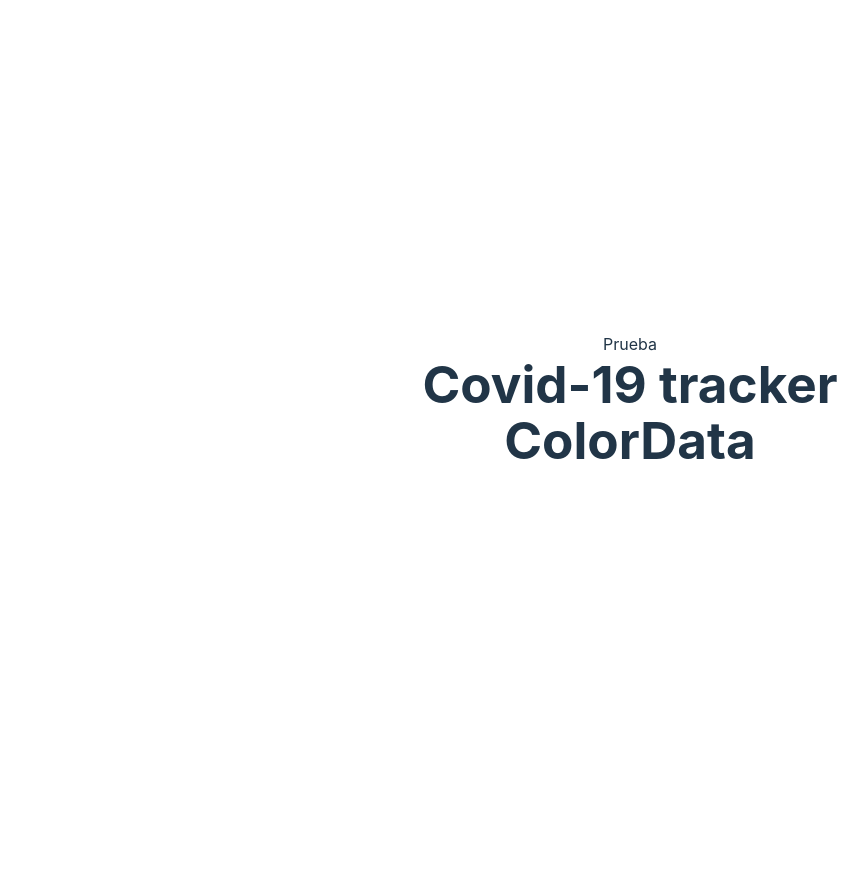
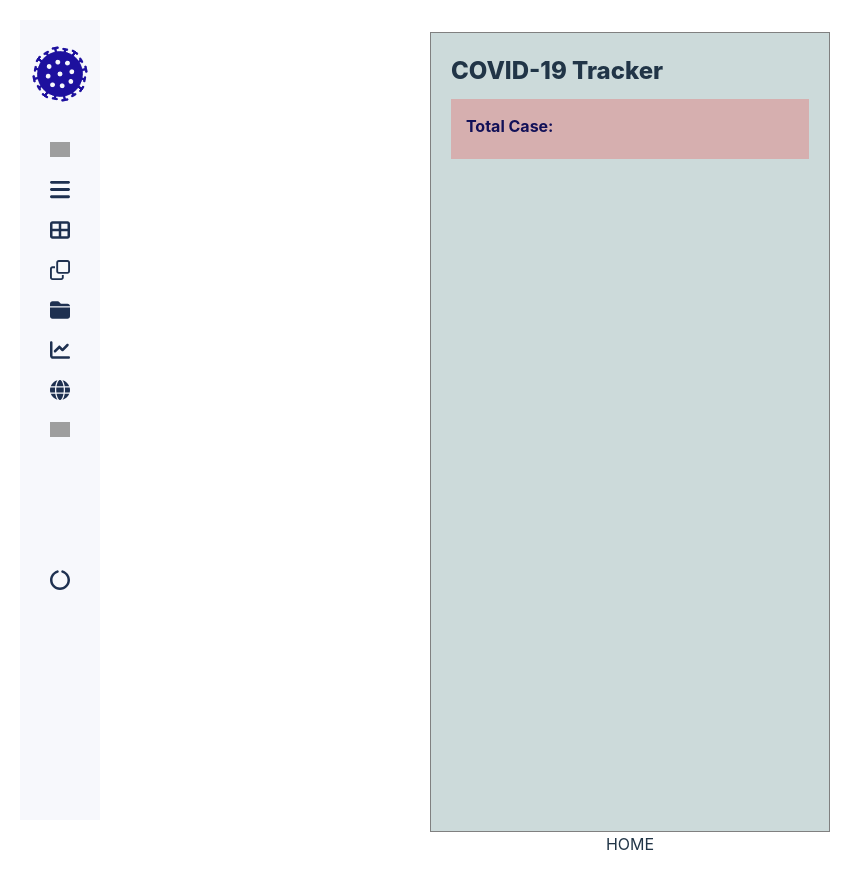
Before and after one commit to Pandemic-Pioneers/CovidTrucker, a React (Vite) app: page /Prueba in a window 1280 px wide. Shown: the whole page, without its empty margins (10-878 px from the left). Before the commit the page ends 800 px from the top, so only its background shows below. Built offline with nearby package versions, Linux system fonts and the light colour scheme; grey boxes are pictures that could not be loaded.

Commit message:
Started trackercero

```diff
--- a/src/Configuration/Router.jsx
+++ b/src/Configuration/Router.jsx
@@ -3,14 +3,18 @@
 import Trackercero from "../components/organisms/Trackercero";
 import React from 'react'
 import Prueba from "../components/pages/HomePage/Prueba";
+import Tracker_1 from "../components/pages/Tracker_1/tracker_1";
 
 const Router = () => {
   return (
     <>
+    <Navbar/>
+    <Trackercero />
     <BrowserRouter>
     <Routes>
-        <Route path="/" element={<Navbar/>}></Route>
+        {/* <Route path="/" element={<Navbar/>}></Route> */}
         <Route path="/Prueba" element={<Prueba/>}></Route>
+        <Route path="/tracker_1" element={<Tracker_1></Tracker_1>}></Route>
     </Routes>
     </BrowserRouter>
     </>
--- a/src/components/atoms/ColorData.jsx
+++ b/src/components/atoms/ColorData.jsx
@@ -3,7 +3,12 @@
 
 const ColorData = () => {
   return (
-    <h1>ColorData</h1>
+    <>
+    <div className='colorData_Background'>
+      <h4 className='colorData_Text'>Total Case: </h4>
+
+    </div>
+    </>
   )
 }
 
--- a/src/components/atoms/colordata.css
+++ b/src/components/atoms/colordata.css
@@ -0,0 +1,20 @@
+*{
+    margin: 0;
+    padding: 0;
+    background-color: transparent;
+    box-sizing: border-box;
+}
+
+div.colorData_Background {
+    width: 90%;
+    height: 60px;
+    background-color: #FF000033;
+    opacity: 1;
+    margin: 10px auto;
+}
+
+ .colorData_Text {
+    text-align: left;
+    padding: 15px;
+    color: #121158;
+ }
--- a/src/components/atoms/navbar.css
+++ b/src/components/atoms/navbar.css
@@ -7,12 +7,14 @@
 
 .navbar {
     width: 80px;
-    position:fixed;
+    height: 100%;
+    position: fixed;
     top: 20px;
     left: 30px;
     display: flex;
     justify-content: center;
     background-color: #F7F8FC;
+    margin-right: 10px;
 }
 
 ul {
--- a/src/components/organisms/Trackercero.jsx
+++ b/src/components/organisms/Trackercero.jsx
@@ -5,8 +5,9 @@
 const Trackercero = () => {
   return(
     <>
-    <h1>Covid-19 tracker</h1>
-    <ColorData></ColorData>
+    <div className='trackercero_background'>
+    <h2 className='trackercero_Title'>COVID-19 Tracker</h2>
+   <ColorData/></div>
     </>
   )}
 
--- a/src/components/organisms/trackercero.css
+++ b/src/components/organisms/trackercero.css
@@ -0,0 +1,19 @@
+*{
+    margin: 0;
+    padding: 0;
+    background-color: transparent;
+    box-sizing: border-box;
+}
+
+.trackercero_background {
+    border: 0.5px solid grey;
+    background-color: rgb(204, 218, 218);
+    width: 400px;
+    height: 100vh;
+}
+
+.trackercero_Title {
+    text-align: left;
+    padding: 20px 20px 0 20px;
+    font-weight: 800;
+}
--- a/src/components/pages/HomePage/Prueba.jsx
+++ b/src/components/pages/HomePage/Prueba.jsx
@@ -1,12 +1,12 @@
 import React from 'react'
-import Trackercero from '../../organisms/Trackercero'
+// import Trackercero from '../../organisms/Trackercero'
 
 
 const Prueba = () => {
   return (
     <>
-    <div>Prueba</div>
-    <Trackercero></Trackercero>
+    <div>HOME</div>
+    {/* <Trackercero/> */}
     </>
   )
 }
--- a/src/components/pages/Tracker_1/tracker_1.jsx
+++ b/src/components/pages/Tracker_1/tracker_1.jsx
@@ -0,0 +1,9 @@
+import React from 'react'
+
+const tracker_1 = () => {
+  return (
+    <h1>tracker_1</h1>
+  )
+}
+
+export default tracker_1
```
